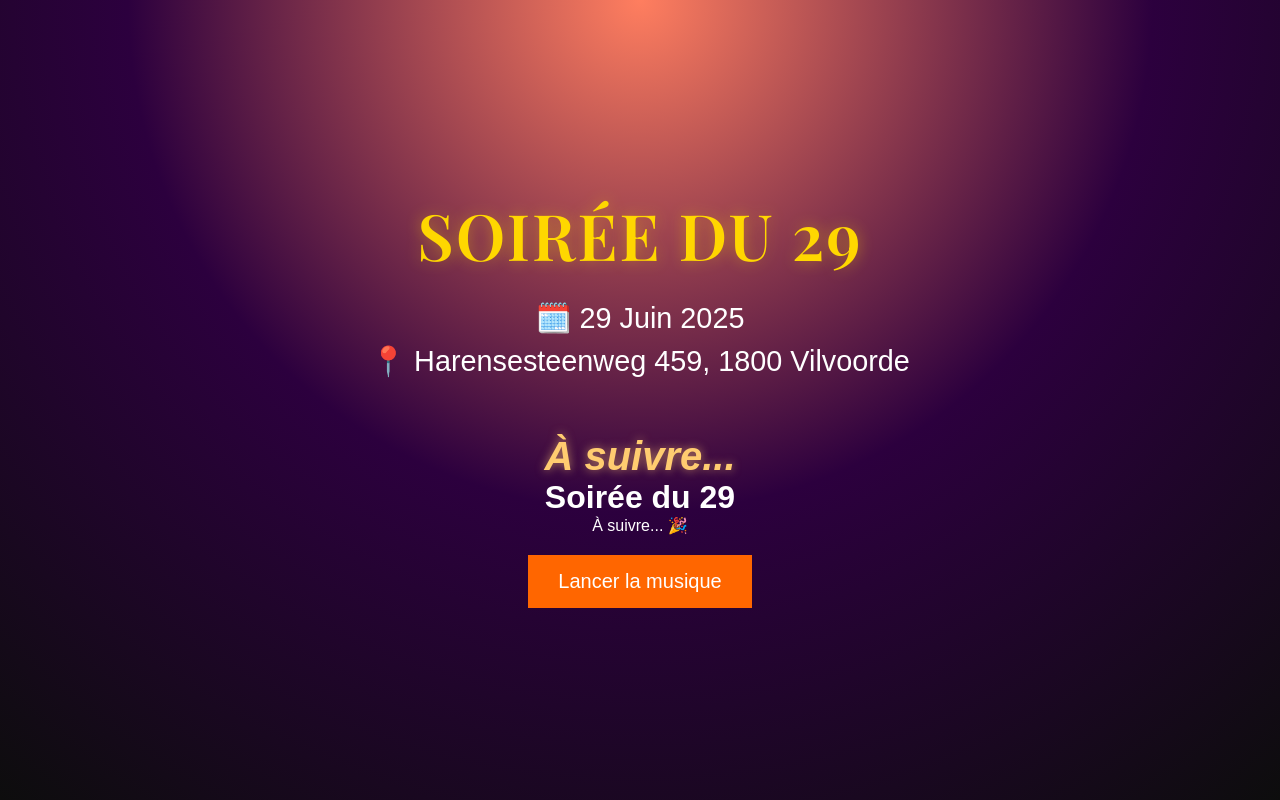
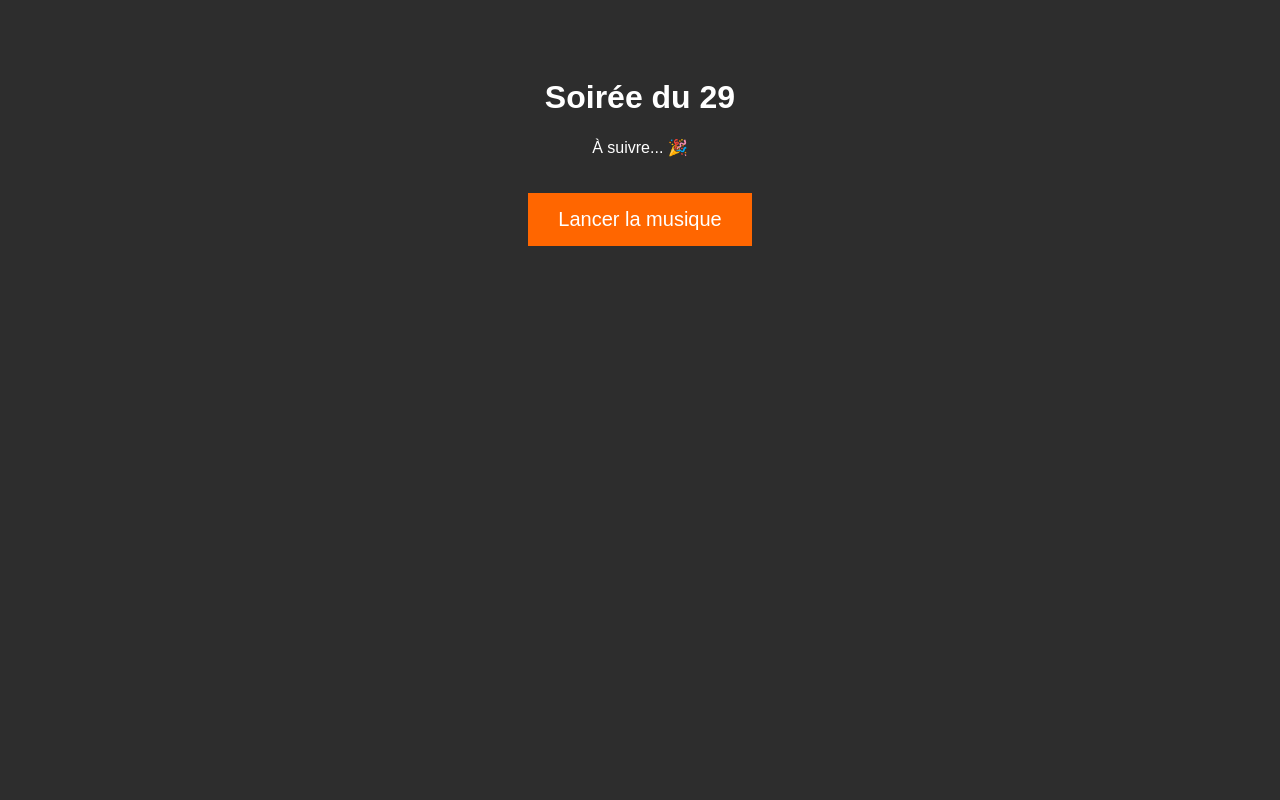
Before and after one commit to anasmess14/soir-e-du-29, a plain HTML site: page index.html in a window 1280 px wide. Drawn offline with nearby package versions, Linux system fonts and the light colour scheme.

Commit message:
Update index.html

```diff
--- a/index.html
+++ b/index.html
@@ -1,87 +1,3 @@
-<!DOCTYPE html>
-<html lang="fr">
-<head>
-    <meta charset="UTF-8">
-    <meta name="viewport" content="width=device-width, initial-scale=1.0">
-    <title>Soirée du 29</title>
-    <link href="https://fonts.googleapis.com/css2?family=Playfair+Display:wght@600&family=Raleway:wght@300;400&display=swap" rel="stylesheet">
-    <style>
-        * {
-            margin: 0;
-            padding: 0;
-            box-sizing: border-box;
-        }
-
-        body {
-            display: flex;
-            flex-direction: column;
-            justify-content: center;
-            align-items: center;
-            height: 100vh;
-            padding: 40px;
-            background: radial-gradient(circle at top, #ff7e5f, #2c003e, #0d0d0d);
-            color: #fff;
-            font-family: 'Raleway', sans-serif;
-            text-align: center;
-            position: relative;
-            overflow: hidden;
-        }
-
-        .title {
-            font-size: 4rem;
-            font-family: 'Playfair Display', serif;
-            text-transform: uppercase;
-            letter-spacing: 2px;
-            color: #ffd700;
-            text-shadow: 0 0 15px rgba(255, 215, 0, 0.4);
-            animation: fadeIn 1.5s ease-in-out;
-        }
-
-        .details {
-            font-size: 1.8rem;
-            font-weight: 400;
-            opacity: 0.9;
-            line-height: 1.5;
-            margin-top: 20px;
-            animation: fadeIn 2s ease-in-out 0.5s forwards;
-            opacity: 0;
-        }
-
-        .message {
-            font-size: 2.5rem;
-            font-weight: bold;
-            font-style: italic;
-            color: #ffcc70;
-            text-shadow: 0 0 10px rgba(255, 204, 112, 0.6);
-            margin-top: 50px;
-            animation: fadeIn 3s ease-in-out 1s forwards;
-            opacity: 0;
-        }
-
-        @keyframes fadeIn {
-            from { opacity: 0; transform: translateY(-20px); }
-            to { opacity: 1; transform: translateY(0); }
-        }
-    </style>
-</head>
-<body>
-
-    <!-- Audio en arrière-plan -->
-    <audio autoplay loop>
-        <source src="https://github.com/ton_nom_utilisateur/soireed29/raw/main/jul-la-faille.mp3" type="audio/mp3">
-        Ton navigateur ne prend pas en charge l'élément audio.
-    </audio>
-
-    <div class="title">Soirée du 29</div>
-
-    <div class="details">
-        🗓️ 29 Juin 2025 <br>
-        📍 Harensesteenweg 459, 1800 Vilvoorde
-    </div>
-
-    <div class="message">À suivre...</div>
-</body>
-</html>
 <!DOCTYPE html>
 <html lang="fr">
 <head>
@@ -111,9 +27,11 @@
     <h1>Soirée du 29</h1>
     <p>À suivre... 🎉</p>
 
+    <!-- Bouton pour démarrer la musique -->
     <button onclick="startAudio()">Lancer la musique</button>
 
-    <audio id="audio" loop>
+    <!-- Balise audio -->
+    <audio id="audio" style="display:none">
         <source src="https://github.com/ton_nom_utilisateur/soireed29/raw/main/jul-la-faille.mp3" type="audio/mp3">
         Ton navigateur ne prend pas en charge l'élément audio.
     </audio>
@@ -121,6 +39,8 @@
     <script>
         function startAudio() {
             var audio = document.getElementById('audio');
-            audio.play(); // Démarre l'audio lorsque le bouton est cliqué
+            audio.play(); // Démarre la musique lorsque le bouton est cliqué
         }
     </script>
+</body>
+</html>
```
